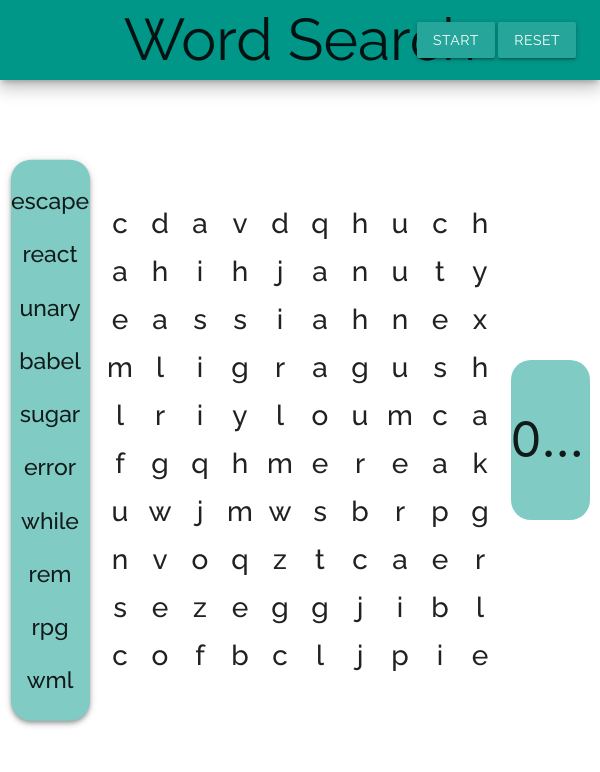
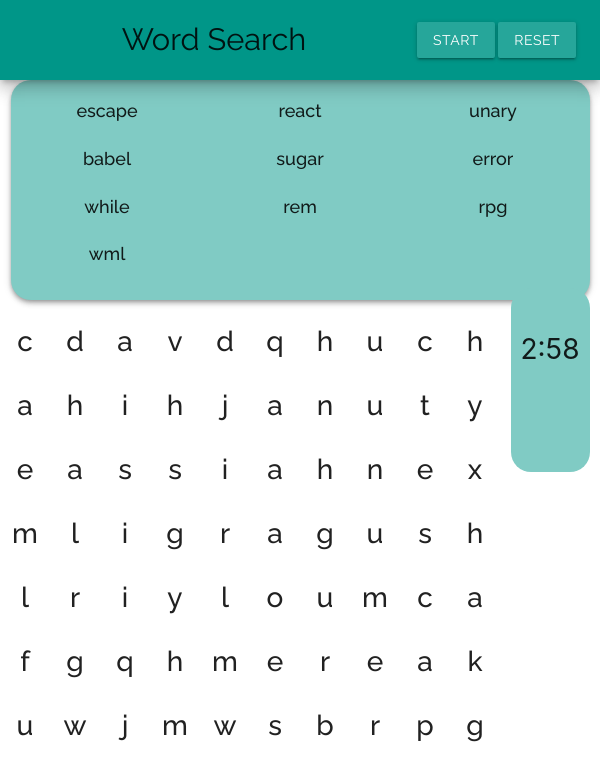
Before and after one commit to MichaelCapo23/word-match, a plain HTML site: page index.html in a window 600 px wide. Both pictures are taken after a click on the link "START". Shown: the top 772 px of the page. Drawn offline with nearby package versions, Linux system fonts and the light colour scheme.

Commit message:
made app responsive

```diff
--- a/index.html
+++ b/index.html
@@ -7,7 +7,9 @@
     <link rel="stylesheet" href="https://cdnjs.cloudflare.com/ajax/libs/materialize/1.0.0/css/materialize.min.css">
     <link rel="stylesheet" href="style.css">
     <script src="https://code.jquery.com/jquery-3.1.0.js"></script>
-    <script src="https://cdnjs.cloudflare.com/ajax/libs/materialize/1.0.0/js/materialize.min.js"></script>
+    <!--<script src="https://cdnjs.cloudflare.com/ajax/libs/materialize/1.0.0/js/materialize.min.js"></script>-->
+    <script src="https://cdnjs.cloudflare.com/ajax/libs/materialize/1.0.0/css/materialize.css"></script>
+    <script src="https://cdnjs.cloudflare.com/ajax/libs/materialize/1.0.0/js/materialize.js"></script>
     <script src="helper.js"></script>
     <script src="dynamicBoard.js"></script>
     <script src="main.js"></script>
@@ -23,12 +25,12 @@
             </div>
         </header>
         <div class="row">
-            <div class="wordsWrapper col s2">
+            <div class="wordsWrapper col s12 m2 l2">
                 <div class="wordsCard teal lighten-3">
                     <div class="wordsArrContainer"></div>
                 </div>
             </div>
-            <div class="containerWrapper col s8">
+            <div class="containerWrapper col s10 m8 l8">
                 <div class="boardContainer" >
 
                 </div>
--- a/main.js
+++ b/main.js
@@ -25,6 +25,7 @@ function startApp() {
  */
 function start() {
     reset();
+    $(".wordsCard").css("visibility", "visible");
     $('.resetButton').click(reset);
     $('.wordsCard').addClass('z-depth-2');
     $('.startButton').removeClass('pulse');
@@ -70,7 +71,7 @@ function displayTime(formattedTime) {
 function formatTime(totalSeconds) {
     const minutes = totalSeconds / 60 | 0;
     const seconds = totalSeconds % 60;
-    const displayMinutes = minutes < 10 ? '0' + minutes : minutes;
+    const displayMinutes = minutes < 10 ?  + minutes : minutes;
     const displaySeconds = seconds < 10 ? '0' + seconds : seconds;
     const formattedTime = displayMinutes + ':' + displaySeconds;
 
@@ -118,7 +119,8 @@ function createDomBoard(board) {
     board.forEach((row, y) => {
         row.forEach((value, x) => {
             const cell = $('<div>', {
-                'class': `${'' + y + x} cell`
+                'class': `${'' + y + x} cell`,
+                // style: "min-width: 50px; min-height: 50px;"
             }).append($('<h5>', {
                 'class': 'cellText'
             }));
@@ -135,7 +137,8 @@ function populateWords() {
     for (let index = 0; index < gameState.wordArr.length; index++) {
         $('.wordsArrContainer').append($('<h5>', {
             text: gameState.wordArr[index],
-            'class': `center-align ${gameState.wordArr[index]}`
+            'class': `col s4 m12 l12 center-align word ${gameState.wordArr[index]}`,
+            style: "vertical-align: center;"
         }));
     }
 }
@@ -146,9 +149,9 @@ function populateWords() {
  * @param {array} nestedArray
  */
 function populateBoard(nestedArray) {
-    for (var i = 0; i < 10; i++) {
-        for (var j = 0; j < 10; j++) {
-            var coordinate = '.' + i + j;
+    for (let i = 0; i < 10; i++) {
+        for (let j = 0; j < 10; j++) {
+            let coordinate = '.' + i + j;
             $(coordinate).find('.cellText').text(nestedArray[i][j]);
         }
     }
--- a/style.css
+++ b/style.css
@@ -1,13 +1,16 @@
 body {
     margin: 0px;
 }
+
 div {
     user-select: none;
 }
+
 .overallContainer {
     height: 100vh;
     width: 100%;
 }
+
 .header {
     height: 10vh;
     width: 100%;
@@ -15,6 +18,7 @@ div {
     user-select: none;
     font-family: 'Raleway';
 }
+
 .row {
     margin: 0;
 }
@@ -26,40 +30,55 @@ div {
 
 .containerWrapper {
     height: 90vh;
+    /*height: 100px*/
     position: relative;
 }
+
 .boardContainer {
-    height: 80vmin;
-    width: 80vmin;
+    height: 80vh;
+    width: 80vh;
     font-size: 0;
     position: absolute;
-    left:0; right:0;
-    top:0; bottom:0;
-    margin:auto;
-    max-width:100%;
-    max-height:100%;
-    overflow:auto;
+    left: 0;
+    right: 0;
+    top: 0;
+    bottom: 0;
+    margin: auto;
+    max-width: 100%;
+    max-height: 100%;
+    /*overflow: auto;*/
 }
+
 .timerWrapper {
     height: 90vh;
     visibility: hidden;
 }
+
 .timerCard {
-    height: 20vh;
+    height: 23vh !important;
+    position: relative;
+    top: 50%;
+    transform: translateY(-50%);
 }
+
 .timerSpan {
     font-size: 3.5rem;
     text-align: center;
     position: relative;
     top: 50%;
     transform: translateY(-50%);
+    min-height: 13vh;
 }
+
+.timerSpan.truncate {}
+
 .cell {
     height: 10%;
     width: 10%;
     display: inline-block;
     background-color: white;
 }
+
 .cellText {
     font-size: 2rem;
     position: relative;
@@ -67,46 +86,58 @@ div {
     transform: translateY(-50%);
     text-align: center;
 }
+
 h1, h5 {
     margin: 0;
     user-select: none;
     font-family: 'Raleway';
     font-weight: 500;
 }
+
 h1 {
     font-weight: 300;
 }
+
 .title {
     position: relative;
     top: 50%;
     transform: translateY(-50%);
 }
+
 .canvas {
     position: absolute;
     pointer-events: none;
 }
+
 .buttonContainer {
     position: absolute;
     top: 50%;
     right: 4%;
     transform: translateY(-50%);
 }
+
 .wordsArrContainer > h5 {
     margin-bottom: 2rem;
 }
+
 .wordsWrapper, .statsWrapper {
     padding-top: 5%;
 }
 
+.wordsCard {
+    visibility: hidden;
+}
+
 .wordsCard, .timerCard {
     width: 100%;
+    /* height: 50%; */
     border-radius: 20px;
-    position: relative;
-    top: 50%;
-    transform: translateY(-50%);
+    /* position: relative; */
+    /* top: 50%; */
+    /* transform: translateY(-50%); */
 }
 
-.wordsArrContainer h5:first-child {
+.wordsArrContainer h5:nth-child(1) {
     padding-top: 2rem;
 }
 
@@ -120,7 +151,7 @@ h1 {
 }
 
 .shakeAnimation {
-    animation: shake 0.82s cubic-bezier(.36,.07,.19,.97) both;
+    animation: shake 0.82s cubic-bezier(.36, .07, .19, .97) both;
     transform: translate3d(0, 0, 0);
     backface-visibility: hidden;
     perspective: 1000px;
@@ -154,3 +185,87 @@ h1 {
 .credits h4 {
     text-align: center;
 }
+
+@media only screen and (min-width: 600px) {
+    .wordsCard {
+        height: 114%;
+    }
+
+    .word:nth-of-type(1) {
+        margin-top: 30px;
+    }
+
+    .word {
+        font-size: 24px;
+    }
+
+}
+
+@media only screen and (min-width: 600px) and (max-width: 750px) {
+    .word {
+        font-size: 18px
+    }
+
+    .timerSpan {
+        font-size: 3.0rem;
+    }
+}
+
+@media only screen and (max-width: 600px) {
+    .wordsCard {
+        height: 100%;
+    }
+
+    .timerSpan {
+        font-size: 2.0rem;
+    }
+
+    .timerCard {
+        position: relative;
+        top: 80px;
+    }
+
+    .wordsArrContainer h5:nth-child(1), .wordsArrContainer h5:nth-child(2), .wordsArrContainer h5:nth-child(3) {
+        padding-top: 1.5rem;
+    }
+
+    .boardContainer {
+        margin-top: 10px;
+    }
+
+    .wordsWrapper {
+        height: 220px;
+    }
+
+    .word:nth-of-type(1) {
+        margin-top: 0;
+    }
+}
+
+@media only screen and (max-width: 500px) {
+    .timerSpan {
+        font-size: 1.5rem;
+    }
+}
+
+@media only screen and (max-width: 800px) {
+    .title {
+        position: relative;
+        left: -86px;
+        font-size: 2.2rem;
+    }
+
+    /*.boardContainer {*/
+        /*height: 80vw;*/
+        /*width: 80vw;*/
+    /*}*/
+}
+
+@media only screen and (min-width: 800px) {
+    .timerCard {
+        min-height: 150px;
+    }
+}
+/*@media only screen and (min-width: 600px) {*/
+/**/
+/*}*/
```
Lines whose indentation alone changed are shown as unchanged.
